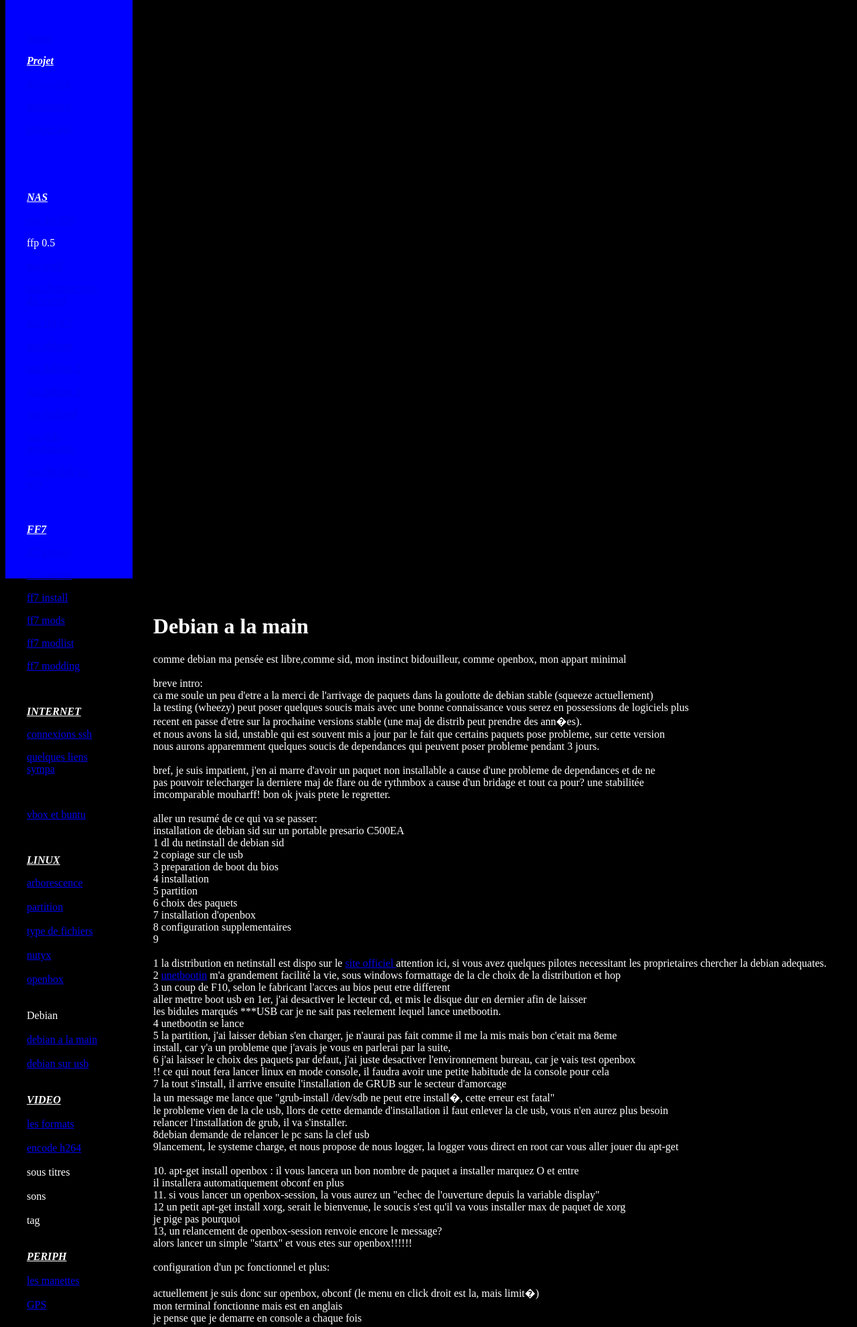
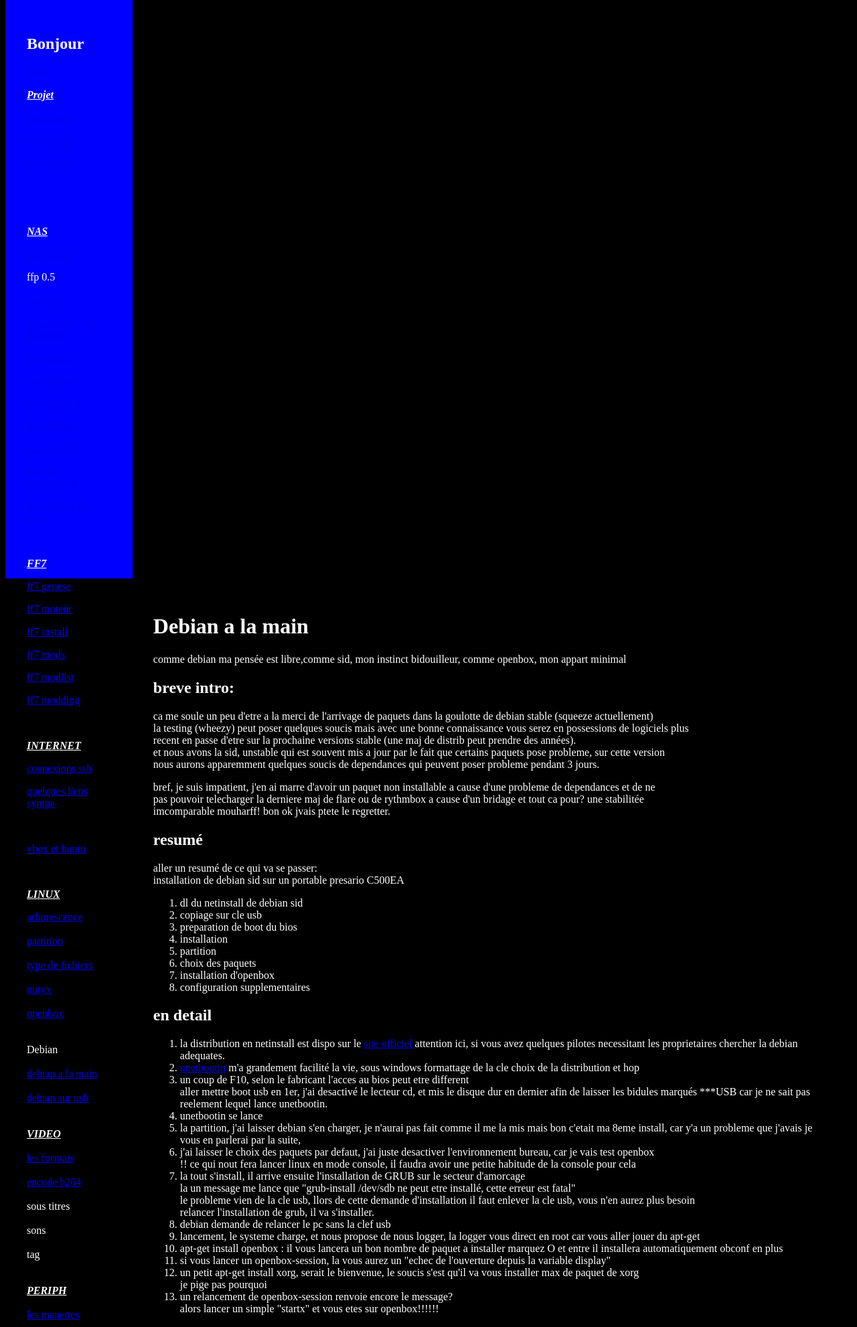
Before and after one commit to kodenmouss/htmlcss, a PHP site: the page made by debian a la mano.php in a window 1280 px wide. Shown: the part 88-2070 px from the top of the page at 67% size. Run offline with PHP 8.4, Linux system fonts and the light colour scheme.

Commit message:
temp2 pour desc temps 3 pour usage

```diff
--- a/debian a la mano.php
+++ b/debian a la mano.php
@@ -15,117 +15,128 @@
     <!-- louais a la base j'ai un nav class et ca colle le texte du content tout en ba s c pas normal -->
     <nav class="col-sm-2 nav">
       <?php
-    include("menu.php");
+    include("index.php");
   ?>
     </nav>
     <div class="col-sm-10 content">
+
       <h1> Debian a la main</h1>
-      comme debian ma pensée est libre,comme sid, mon instinct bidouilleur,
-      comme openbox, mon appart minimal<br>
-      <br>
-      breve intro:<br>
-      ca me soule un peu d'etre a la merci de l'arrivage de paquets dans la
+
+      <p>comme debian ma pensée est libre,comme sid, mon instinct bidouilleur,
+      comme openbox, mon appart minimal</p>
+
+      <h2>breve intro:</h2>
+      <p>ca me soule un peu d'etre a la merci de l'arrivage de paquets dans la
       goulotte de debian stable (squeeze actuellement)<br>
       la testing (wheezy) peut poser quelques soucis mais avec une bonne
       connaissance vous serez en possessions de logiciels plus<br>
       recent en passe d'etre sur la prochaine versions stable (une maj de
-      distrib peut prendre des ann�es).<br>
+      distrib peut prendre des années).<br>
       et nous avons la sid, unstable qui est souvent mis a jour par le fait que
       certains paquets pose probleme, sur cette version<br>
       nous aurons apparemment quelques soucis de dependances qui peuvent poser
-      probleme pendant 3 jours.<br>
-      <br>
-      bref, je suis impatient, j'en ai marre d'avoir un paquet non installable a
+      probleme pendant 3 jours.<br> </p>
+
+      </p>bref, je suis impatient, j'en ai marre d'avoir un paquet non installable a
       cause d'une probleme de dependances et de ne<br>
       pas pouvoir telecharger la derniere maj de flare ou de rythmbox a cause
       d'un bridage et tout ca pour? une stabilitée<br>
-      imcomparable mouharff! bon ok jvais ptete le regretter.<br>
-      <br>
+      imcomparable mouharff! bon ok jvais ptete le regretter.</p>
+
+      <h2>resumé</h2>
+
+      <p>
       aller un resumé de ce qui va se passer:<br>
-      installation de debian sid sur un portable presario C500EA<br>
-      1 dl du netinstall de debian sid<br>
-      2 copiage sur cle usb<br>
-      3 preparation de boot du bios<br>
-      4 installation<br>
-      5 partition<br>
-      6 choix des paquets<br>
-      7 installation d'openbox<br>
-      8 configuration supplementaires<br>
-      9<br>
-      <br>
-      1 la distribution en netinstall est dispo sur le <a href="https://www.debian.org/distrib/netinst">site
+      installation de debian sid sur un portable presario C500EA</p>
+      <ol>
+      <li> dl du netinstall de debian sid</li>
+      <li> copiage sur cle usb</li>
+      <li> preparation de boot du bios</li>
+      <li> installation</li>
+      <li> partition</li>
+      <li> choix des paquets</li>
+      <li> installation d'openbox</li>
+      <li> configuration supplementaires</li>
+      </ol>
+
+      <h2>en detail </h2>
+
+      <ol>
+      <li> la distribution en netinstall est dispo sur le <a href="https://www.debian.org/distrib/netinst">site
         officiel </a>attention ici, si vous avez quelques pilotes necessitant
-      les proprietaires chercher la debian adequates.<br>
-      2 <a href="http://unetbootin.sourceforge.net/">unetbootin</a> m'a
+      les proprietaires chercher la debian adequates.</li>
+      <li> <a href="http://unetbootin.sourceforge.net/">unetbootin</a> m'a
       grandement facilité la vie, sous windows formattage de la cle
-      choix de la distribution et hop<br>
-      3 un coup de F10, selon le fabricant l'acces au bios peut etre different<br>
-      aller mettre boot usb en 1er, j'ai desactiver le lecteur cd, et mis le
-      disque dur en dernier afin de laisser<br>
+      choix de la distribution et hop</li>
+      <li> un coup de F10, selon le fabricant l'acces au bios peut etre different<br>
+      aller mettre boot usb en 1er, j'ai desactivé le lecteur cd, et mis le
+      disque dur en dernier afin de laisser
       les bidules marqués ***USB car je ne sait pas reelement lequel lance
-      unetbootin.<br>
-      4 unetbootin se lance<br>
-      5 la partition, j'ai laisser debian s'en charger, je n'aurai pas fait
-      comme il me la mis mais bon c'etait ma 8eme<br>
-      install, car y'a un probleme que j'avais je vous en parlerai par la suite,
-      <br>
-      6 j'ai laisser le choix des paquets par defaut, j'ai juste desactiver
+      unetbootin.</li>
+      <li> unetbootin se lance</li>
+      <li> la partition, j'ai laisser debian s'en charger, je n'aurai pas fait
+      comme il me la mis mais bon c'etait ma 8eme install, car y'a un probleme que j'avais je vous en parlerai par la suite,
+      </li>
+      <li> j'ai laisser le choix des paquets par defaut, j'ai juste desactiver
       l'environnement bureau, car je vais test openbox<br>
       !! ce qui nout fera lancer linux en mode console, il faudra avoir une
-      petite habitude de la console pour cela<br>
-      7 la tout s'install, il arrive ensuite l'installation de GRUB sur le
+      petite habitude de la console pour cela</li>
+      <li> la tout s'install, il arrive ensuite l'installation de GRUB sur le
       secteur d'amorcage<br>
-      la un message me lance que "grub-install /dev/sdb ne peut etre install�,
+      la un message me lance que "grub-install /dev/sdb ne peut etre installé,
       cette erreur est fatal"<br>
       le probleme vien de la cle usb, llors de cette demande d'installation il
       faut enlever la cle usb, vous n'en aurez plus besoin<br>
-      relancer l'installation de grub, il va s'installer.<br>
-      8debian demande de relancer le pc sans la clef usb<br>
-      9lancement, le systeme charge, et nous propose de nous logger, la logger
-      vous direct en root car vous aller jouer du apt-get<br>
-      <br>
-      10. apt-get install openbox : il vous lancera un bon nombre de paquet a
-      installer marquez O et entre<br>
-      il installera automatiquement obconf en plus<br>
-      11. si vous lancer un openbox-session, la vous aurez un "echec de
+      relancer l'installation de grub, il va s'installer.</li>
+      <li> debian demande de relancer le pc sans la clef usb</li>
+      <li> lancement, le systeme charge, et nous propose de nous logger, la logger
+      vous direct en root car vous aller jouer du apt-get</li>
+      <li> apt-get install openbox : il vous lancera un bon nombre de paquet a
+      installer marquez O et entre
+      il installera automatiquement obconf en plus</li>
+      <li> si vous lancer un openbox-session, la vous aurez un "echec de
       l'ouverture depuis la variable display"<br>
-      12 un petit apt-get install xorg, serait le bienvenue, le soucis s'est
+      <li> un petit apt-get install xorg, serait le bienvenue, le soucis s'est
       qu'il va vous installer max de paquet de xorg<br>
-      je pige pas pourquoi<br>
-      13, un relancement de openbox-session renvoie encore le message?<br>
-      alors lancer un simple "startx" et vous etes sur openbox!!!!!!<br>
-      <br>
-      configuration d'un pc fonctionnel et plus:<br>
-      <br>
+      je pige pas pourquoi</li>
+      <li> un relancement de openbox-session renvoie encore le message?<br>
+      alors lancer un simple "startx" et vous etes sur openbox!!!!!!</li>
+      </ol>
+      <h2>configuration d'un pc fonctionnel et plus:</h2>
+
+
       actuellement je suis donc sur openbox, obconf (le menu en click droit est
-      la, mais limit�)<br>
+      la, mais limité)<br>
       mon terminal fonctionne mais est en anglais<br>
       je pense que je demarre en console a chaque fois<br>
       <br>
-      du coup je commence a installer iceweasel (firefox modifi�, celui-ci n'a
+      <h3> internet </h3>
+      du coup je commence a installer iceweasel (firefox modifié, celui-ci n'a
       pas de paquet dispo sur sid a ce moment)<br>
-      apt-get iceweasel , je le lance pas juste iceweasel, j'evite de le reduire
-      car je n'ai pas de barre de menu<br>
+      <code>apt-get install iceweasel </code> <br>
+      je lance iceweasel, j'evite de le reduire car je n'ai pas de barre de menu<br>
       <br>
       bon j'ai internet, je ne sait pas par quel logiciel, mais ca marche, je
       peut plus facilement trouver la commande pour un clavier en francais<br>
       <br>
-      pour le clavier en francaiis j'ai test du reconfigure tout le bazar, mais
+
+      <h3>clavier fr </h3>
+      pour le clavier en francais j'ai test du reconfigure tout le bazar, mais
       la bonne vieille commande "setxkbmap fr" fonctionne<br>
       l'inconveniant de cette technique est qu'au prochain demarrage, il risque
       de se remettre en us.<br>
-      il faudra changer ca dans le rc.xml de openbox.<br>
+      il faudra editer ca dans le rc.xml de openbox:<br>
       <br>
       === ect/xdm/openbox/autostart.sh<br>
       metter a la fin sans diese <br>
       setxkbmap fr &amp;<br>
       tint2<br>
+
       <br>
       j'ai quoi sur mon pc? j'ai suivi betement l'install de debian mais je ne
-      saitmeme pas quels sont les logiciel install�,<br>
-      on peut le savoir en ligne de commance mais ca me fait chier dont je vais
-      installer synaptic, histore d'avoir une vure<br>
-      hi-tech des paquets, et je vais chercher en 1er lieu l'editeur de texte.<br>
+      sait meme pas quels sont les logiciels installés,<br>
+      on peut le savoir en ligne de commande mais ca me fait chier dont je vais
+      installer synaptic, histore d'avoir une vue hi-tech des paquets, et je vais chercher en 1er lieu l'editeur de texte.<br>
       <br>
       j'ai nano et vim d'installé, je vais utiliser nano, vim je connais pas<br>
       <br>
@@ -134,8 +145,9 @@
       de barre de menu et je ne sait pas comment avoir acces <br>
       au gestionnaire de fichiers graphique, bon je commence par thunar.<br>
       <br>
-      apt-get install thunar<br>
-      http://doc.ubuntu-fr.org/thunar<br>
+      <h3>thunar</h3>
+      <code>apt-get install thunar</code><br>
+      <a href="http://doc.ubuntu-fr.org/thunar">http://doc.ubuntu-fr.org/thunar </a><br>
       en naviguant dans thunar, je vois que j'ai que les nom et pas les icones
       wtf???, on verra plus trd<br>
       ==&gt; donc j'ai un message dns la console qui me balance un "gtk-critical
@@ -144,13 +156,16 @@
       on a quand meme des piste, il parle de gtk et d'icones, apparemment les
       gens posent un lxappearence je ne sait a quoi il sert.<br>
       en fait: <br>
-      le theme ne gere pas les icone, notemment celle de thunar, il faut trouver
-      le moyen de les exploiter, les icone ne sont pas install�s<br>
+      le theme ne gere pas les icones, notemment celle de thunar, il faut trouver
+      le moyen de les exploiter, les icones ne sont pas installées<br>
       <br>
       source sur les icones la:
-      https://awesome.naquadah.org/wiki/Customizing_GTK_Apps/fr<br>
+      <a href="https://awesome.naquadah.org/wiki/Customizing_GTK_Apps/fr">https://awesome.naquadah.org/wiki/Customizing_GTK_Apps/fr </a>
       <br>
-      lxappearence: le plus simple d'utilisation, mais en l'utilisant je viens
+      <br>
+
+      <h3>lxappearence</h3>
+      le plus simple d'utilisation, mais en l'utilisant je viens
       de m'apercevoir que la console balance<br>
       un message bizzare, glib-gobject critical.... : de se que j'ai vu, il y
       aurai un bug avec la version actuel de gtk2<br>
@@ -159,18 +174,21 @@
       gtk-chtheme; gnome color chooser.....: <br>
       <br>
       les forum qui parle du pb d'icon.<br>
-      https://bbs.archlinux.org/viewtopic.php?id=35978<br>
-      http://askubuntu.com/questions/173800/thunar-icons-missing<br>
+      <a href="https://bbs.archlinux.org/viewtopic.php?id=35978">https://bbs.archlinux.org/viewtopic.php?id=35978 </a>
+      <br>
+      <a href="http://askubuntu.com/questions/173800/thunar-icons-missing">http://askubuntu.com/questions/173800/thunar-icons-missing </a>
+      <br>
       <br>
       en mode a la mano:<br>
-      il nous faut un paquet de petite image, les icones donc, comme tango par
+      il nous faut un paquet de petites images, les icones donc, comme tango par
       exemple<br>
       le tango icon est trouvable dans synaptic et sur le site officiel
-      http://tango.freedesktop.org/<br>
+      <a href="http://tango.freedesktop.org/">http://tango.freedesktop.org/ </a>
+      <br>
       installez le<br>
       qui sera dans usr/share/icon/tango<br>
       nous devrons jouer avec le gtkrc se trouvant dans le home en fichiers
-      cach�<br>
+      caché<br>
       et peut etre avec le .gtkrc.mine qui devra etre integre en include au
       gtkrc.2.0<br>
       nous allons donc jouer avec le gtkrc 2.0 et le gtkrc.mime<br>
@@ -191,10 +209,11 @@
       <br>
       il m'a fallu rebooter pour prendre en compte le truc<br>
       <br>
+      <h3>tint2</h3>
       le barre de tache: une tite barre de tache c'est cool quand meme alors
       j'install tint2 qui est faite specialement pour<br>
       openbox. elle fonctionne mais il faudra aussi la mettre dans le rc.xml<br>
-      infos d'ubuntu sur le sujet: http://doc.ubuntu-fr.org/tint2<br>
+      infos d'ubuntu sur le sujet:<a href="http://doc.ubuntu-fr.org/tint2">http://doc.ubuntu-fr.org/tint2 </a> <br>
       le redemmarage me prend en compte la barre de tache tint2 automatiquement,
       les parametre de defaut me convienne<br>
       pour l'instant je n'y touche pas.<br>
@@ -210,10 +229,11 @@
       autres), je pense deja voir ce qu'il me faut pour la lecture <br>
       video et audio notamment sur iceweasel.<br>
       <br>
-      installation de flashplugin-nonfree : un redemarrage de ice et la ca
-      marche par contre je n'ai pas le son oO<br>
+      <h3>installation de flashplugin-nonfree </h3>
+      un redemarrage de ice et la ca marche par contre je n'ai pas le son oO<br>
       <br>
-      == serveur son :<br>
+      <h3>== serveur son</h3>
+
       il nous faudra un pilote et un serveur audio.<br>
       <br>
       le pilote: permet au noyau des gerer le materiel audio, c'est une couche
@@ -237,13 +257,13 @@
       carte son par usb<br>
       <br>
       pour avoir le chipset lancer:<br>
-      cat /proc/asound/pcm<br>
+      <code>cat /proc/asound/pcm</code><br>
       <br>
       ces 1er commande sont la pour verifier si la carte est reconnu, si ce
       n'est la cas, demmerdez vous car moi ca fonctionne<br>
       mais je n'ai toujours pas de son.<br>
       <br>
-      le controle du son:<br>
+      <h3>le controle du son:</h3>
       en esperant que votre pc est deja configurer en therme de relation
       pilotes/materiel on espere que ce ne soit que les <br>
       controle du volume audio qui soit touché:<br>
@@ -255,7 +275,8 @@
       avec les codecs necessaires. <br>
       l'icone raccourci de volume, <br>
       je viens de voir sur ce site
-      http://softwarebakery.com/maato/volumeicon.html<br>
+      <a href="http://softwarebakery.com/maato/volumeicon.html">http://softwarebakery.com/maato/volumeicon.html </a>
+      <br>
       mais je ne trouve pas pour l'installer alors en naviguant dans synaptic je
       suis tomber sur<br>
       volumicon-alsa le lancer avec la commande volumicon, il sera a rajouter au
@@ -265,7 +286,7 @@
       dans lequel on ajoutera "volumeicon &amp;" sans les "" et sans le &amp; si
       vous n'avez pas d'appli a ajouter.<br>
       <br>
-      le Gestionnaire de session:<br>
+      <h3>le Gestionnaire de session:</h3>
       il s'agit d'une application qui, au lancement de votre ordinatur lancera
       une interface graphique de session, <br>
       au lieu de faire en mode console&nbsp; de marquer votre login et votre mot
@@ -281,13 +302,13 @@
       pourquoi il me parle de brasero -_-, celui qui ne m'installe que le widow
       manager est slim<br>
       vieillot, il me semble correct donc je l'install.<br>
-      le wiki: http://fr.wikipedia.org/wiki/SLiM<br>
-      le site: http://slim.berlios.de/<br>
+      le wiki:<a href="http://fr.wikipedia.org/wiki/SLiM">http://fr.wikipedia.org/wiki/SLiM </a> <br>
+      le site:<a href="http://slim.berlios.de/">http://slim.berlios.de/ </a> <br>
       des l'install, il se configure par defaut et au reboot il fonctionne il ne
       vous reste qu'a faire <br>
       vos parametre graphique, je le laisse comme ca pour l'instant.<br>
       <br>
-      un resumé de ce qui a ete fait jusqu'a present:<br>
+      <h3>un resumé de ce qui a ete fait jusqu'a present:</h3>
       recuperer debian et le copier sur usb en installeur avec modif du bios pr
       botter sur l'usb<br>
       installation d'openbox<br>
@@ -306,16 +327,16 @@
       pas gerer je ne sait pas comment <br>
       est geré le net,&nbsp; <br>
       <br>
-      le theme des fenetres pas obconf:<br>
-      le theme des fenetres (couleur toussa) peut etre gerer simplement pas
+      <h3>le theme des fenetres pas obconf:</h3>
+      le theme des fenetres (couleur toussa) peut etre geré simplement pas
       obconf, avec une previsualisation<br>
-      je choisis facilement des themes sombre pour baisser l'aggressivit� d'un
-      ecran balnc pendant mes insomnies<br>
+      je choisis facilement des themes sombre pour baisser l'aggressivitée d'un
+      ecran blanc pendant mes insomnies<br>
       pour ce qui est de la legende de l'encran noir = basse consommation, ceci
       est vrai pour les ecrans<br>
       cathodique le nois correspond a un pixel eteind, mais sur un lcd ce n'est
       pas vrai.<br>
-      une image sombre ne va pas exitee la retine et permet d'etre moins enerve
+      une image sombre ne va pas exiter la retine et permet d'etre moins enervé
       que sur un ecran lumineux.<br>
       <p> </p>
     </div>
```
Also changed, not shown: temp02.php (added, +57 -0 lines), temp3.php (added, +62 -0 lines).
